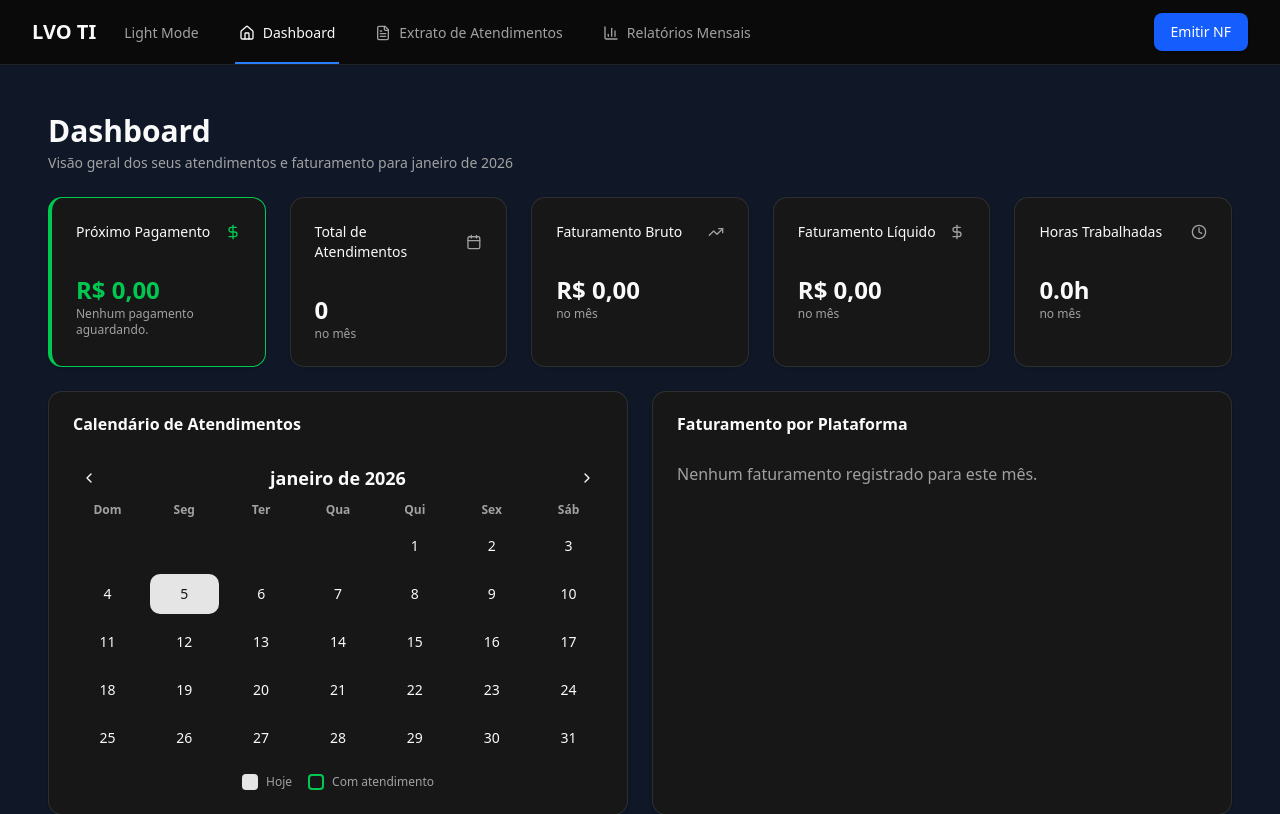
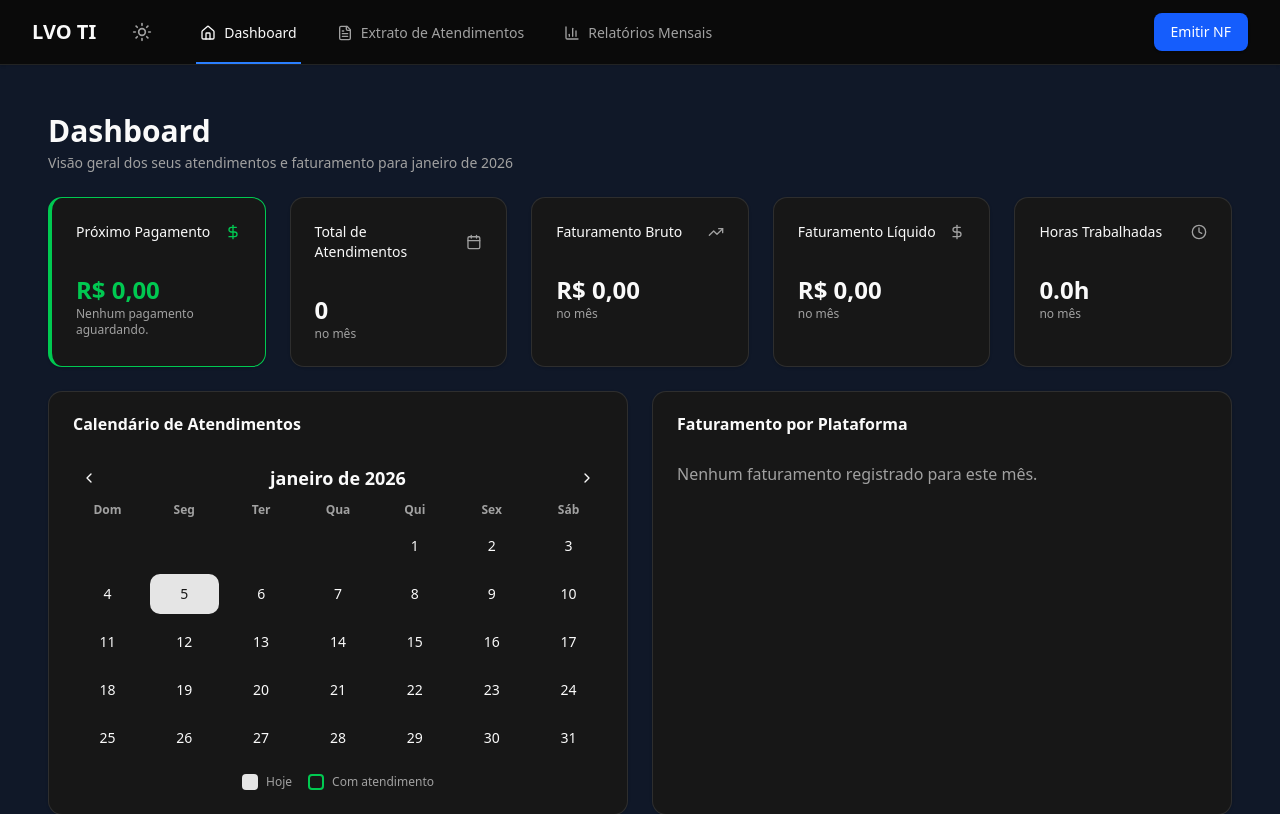
Before and after one commit to leonardovoliveira/sistema-atendimentos, a React (Vite) app: page / in a window 1280 px wide. Shown: the top 814 px of the page. Built offline with nearby package versions, Linux system fonts and the light colour scheme.

Commit message:
feat: Replace theme toggle text with dynamic Sun/Moon icons

```diff
--- a/src/App.jsx
+++ b/src/App.jsx
@@ -1,6 +1,6 @@
 import { useState, useEffect } from 'react'
 import { BrowserRouter as Router, Routes, Route, Link, useLocation } from 'react-router-dom'
-import { Home, FileText, BarChart3 } from 'lucide-react'
+import { Home, FileText, BarChart3, Sun, Moon } from 'lucide-react'
 import Dashboard from './pages/Dashboard'
 import Extrato from './pages/Extrato'
 import Relatorios from './pages/Relatorios'
@@ -25,9 +25,10 @@ function Navigation({ toggleDarkMode, darkMode }) {
             <div className="hidden sm:ml-6 sm:flex sm:space-x-8">
               <button
                 onClick={toggleDarkMode}
-                className="inline-flex items-center px-1 pt-1 border-b-2 text-sm font-medium transition-colors border-transparent text-muted-foreground hover:border-muted hover:text-foreground"
+                className="inline-flex items-center px-3 transition-colors text-muted-foreground hover:text-foreground"
+                title={darkMode ? "Ativar Modo Claro" : "Ativar Modo Escuro"}
               >
-                {darkMode ? "Light Mode" : "Dark Mode"}
+                {darkMode ? <Sun className="w-5 h-5" /> : <Moon className="w-5 h-5" />}
               </button>
               <Link
                 to="/"
```
